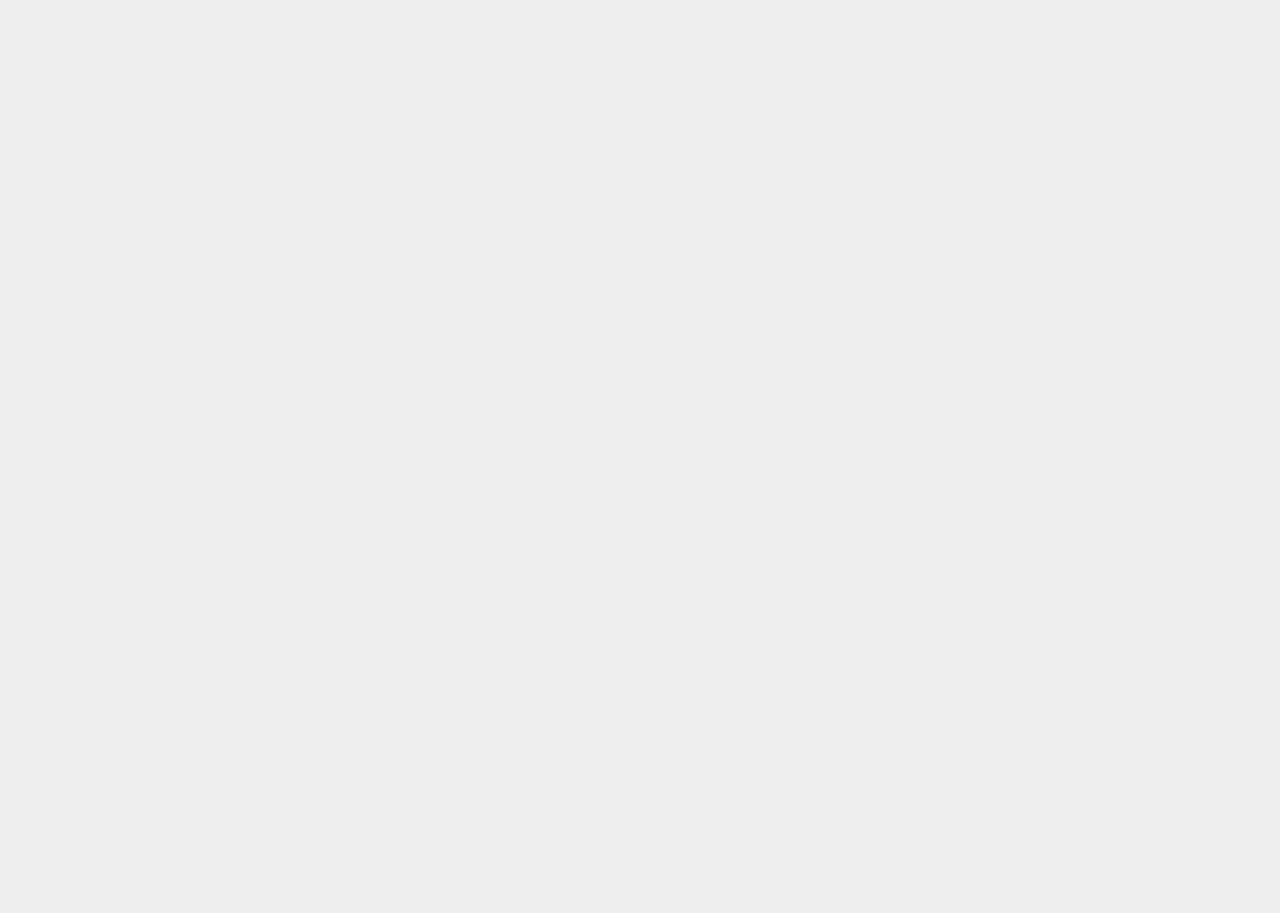
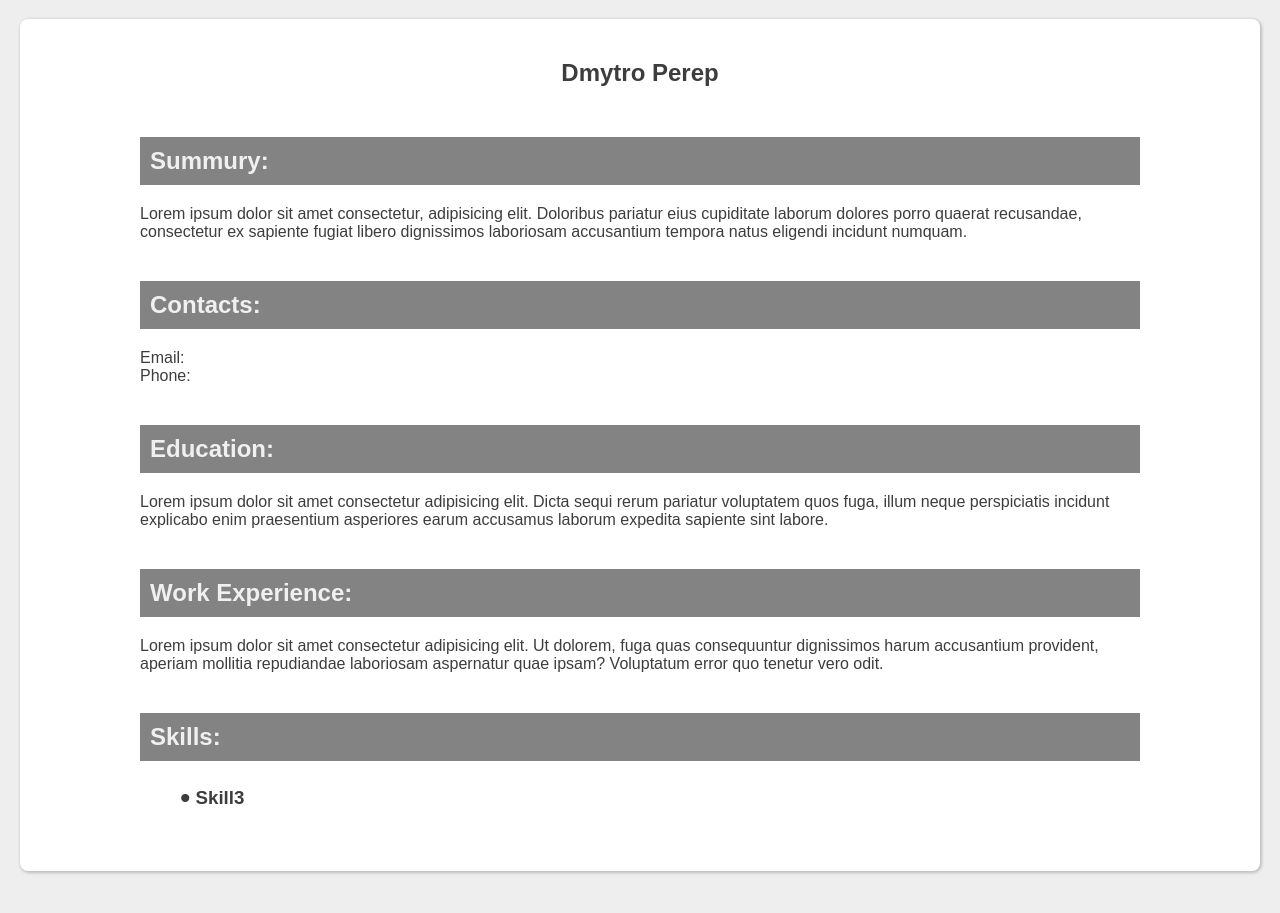
Before and after one commit to VIPon4ik/VueTask, a Vue app in the folder frontend/: page / in a window 1280 px wide. Shown: the part 1040-1953 px from the top of the page. Before the commit the page ends 1119 px from the top, so only its background shows below. Built offline with nearby package versions, Linux system fonts and the light colour scheme.

Commit message:
Styled Resume

```diff
--- a/frontend/src/App.vue
+++ b/frontend/src/App.vue
@@ -1,13 +1,15 @@
 <template>
   <main>
     <resume-form></resume-form>
+    <resume></resume>
   </main>
 </template>
 <script>
 import ResumeForm from './components/ResumeForm.vue';
+import Resume from './components/Resume.vue';
 export default {
   components: {
-    ResumeForm
+    ResumeForm, Resume
   }
 }
 </script>
--- /dev/null
+++ b/frontend/src/components/Resume.vue
@@ -0,0 +1,83 @@
+<template>
+  <div class="container">
+    <section class="hero-section">
+      <h1>Dmytro Perep</h1>
+      <h2>Summury: </h2>
+      <p>Lorem ipsum dolor sit amet consectetur, adipisicing elit. Doloribus pariatur eius cupiditate laborum dolores
+        porro quaerat recusandae, consectetur ex sapiente fugiat libero dignissimos laboriosam accusantium tempora natus
+        eligendi incidunt numquam.</p>
+    </section>
+    <section class="personal-section">
+      <h2>Contacts: </h2>
+      <p>Email: </p>
+      <p>Phone: </p>
+    </section>
+    <section class="education-section">
+      <h2>Education: </h2>
+      <p>Lorem ipsum dolor sit amet consectetur adipisicing elit. Dicta sequi rerum pariatur voluptatem quos fuga, illum
+        neque perspiciatis incidunt explicabo enim praesentium asperiores earum accusamus laborum expedita sapiente sint
+        labore.</p>
+    </section>
+    <section class="experience-section">
+      <h2>Work Experience: </h2>
+      <p>Lorem ipsum dolor sit amet consectetur adipisicing elit. Ut dolorem, fuga quas consequuntur dignissimos harum
+        accusantium provident, aperiam mollitia repudiandae laboriosam aspernatur quae ipsam? Voluptatum error quo tenetur
+        vero odit.</p>
+    </section>
+    <section class="skills-section">
+      <h2>Skills: </h2>
+      <ul>
+        <li><h3>Skill3</h3></li>
+      </ul>
+    </section>
+  </div>
+</template>
+<script>
+export default {
+  props: {
+    resume: {
+      type: Object,
+      required: true,
+    }
+  }
+}
+</script>
+<style scoped>
+.container {
+  margin-top: 40px;
+  padding: 40px 120px;
+  background-color: white;
+  border-radius: 8px;
+  box-shadow: 1px 1px 3px 1px rgba(0,0,0,0.2);
+}
+
+section:not(:last-child) {
+  margin-bottom: 40px;
+}
+
+h1 {
+  text-align: center;
+  margin-bottom: 50px;
+}
+
+h2 {
+  margin-bottom: 20px;
+  color: rgb(240, 240, 240);
+  background-color: rgb(131, 131, 131);
+  padding: 10px;
+}
+ul {
+   list-style: none;
+}
+
+li {
+  display: flex;
+  align-items: center;
+}
+
+ul li:before {
+   content: "•";
+   font-size: 30px;
+   padding-right: 5px;
+}
+</style>
--- a/frontend/src/components/ResumeForm.vue
+++ b/frontend/src/components/ResumeForm.vue
@@ -3,13 +3,13 @@
     <h1>Create your Resume</h1>
 
     <label for="name">*Name:</label>
-    <my-input v-model="name" placeholder="Jonh" id="name"  />
+    <my-input v-model="name" placeholder="Jonh" id="name" />
 
     <label for="surname">*Surname:</label>
-    <my-input v-model="surname" placeholder="Smith" id="surname"  />
+    <my-input v-model="surname" placeholder="Smith" id="surname" />
 
     <label for="email">*Email:</label>
-    <my-input v-model="email" placeholder="youremail@gmail.com" id="email" type="email"  />
+    <my-input v-model="email" placeholder="youremail@gmail.com" id="email" type="email" />
 
     <label for="email">Phone:</label>
     <my-input v-model="phone" placeholder="+(380) 95 154 0139" id="phone" />
@@ -53,9 +53,7 @@ export default {
         return;
       }
 
-      console.log(`summury: ${this.summury}`)
-      console.log(`selectedSkills: ${this.selectedSkills}`)
-      console.log(`Name: ${this.name}`)
+      this.resume = { name, surname, email, phone, summury, education, experience, selectedSkills }
     }
   }
 }
```
